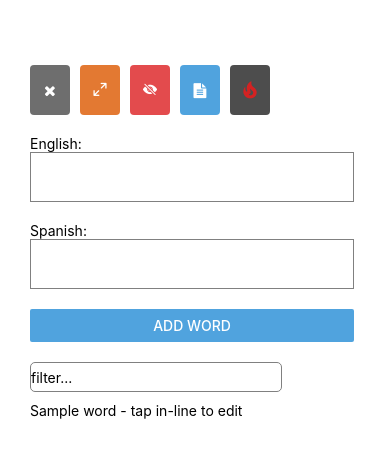
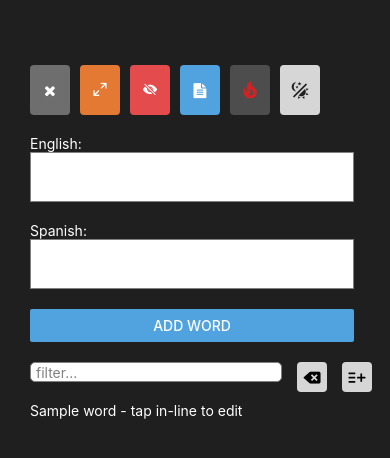
Before and after one commit to jeremytower/r.native-translation-vocab-list, a React Native app: screen / in a window 390 px wide. Shown: the top 458 px of the page. Built offline with nearby package versions, Linux system fonts and the light colour scheme.

Commit message:
added dark mode, filter clear, easy add from filter, and more

```diff
--- a/App.js
+++ b/App.js
@@ -4,8 +4,10 @@ import React, { useEffect, useState } from 'react';
 import AsyncStorage from '@react-native-async-storage/async-storage';
 import Icon from 'react-native-vector-icons/FontAwesome';
 import MaterialIcons from 'react-native-vector-icons/MaterialIcons';
+import MaterialCommunityIcons from 'react-native-vector-icons/MaterialCommunityIcons';
 import AntDesign from 'react-native-vector-icons/AntDesign';
 import IonIcon from 'react-native-vector-icons/Ionicons';
+import EntypoIcon from 'react-native-vector-icons/Entypo';
 
 
 
@@ -19,6 +21,7 @@ export default function App() {
   const [engMode, setEngMode] = useState(false);
   const [showTrnsl, setShowTrnsl] = useState(true);
   const [uploadString, setUploadString] = useState('');
+  const [darkMode, setDarkMode] = useState(true);
 
   const editIconSize = 20;
 
@@ -26,6 +29,15 @@ export default function App() {
     list.sort((a, b) => {
       let aFld = engMode ? a.eng.toLowerCase() : a.esp.toLowerCase(),
           bFld = engMode ? b.eng.toLowerCase() : b.esp.toLowerCase();
+
+      if(engMode) {
+        if(aFld.substring(0, 3) === "to ") {
+          aFld = aFld.slice(2).trim();
+        }
+        if(bFld.substring(0, 3) === "to ") {
+          bFld = bFld.slice(2).trim();
+        }
+      }
 
       if ( aFld < bFld) {
           return -1;
@@ -142,6 +154,10 @@ export default function App() {
     setShowAdd(false);
   }
 
+  function darkModeButtonClick(){
+    setDarkMode(!darkMode);
+  }
+
   function onAddWordClick(){
     addWord();
   }
@@ -171,6 +187,7 @@ export default function App() {
       setUploadString("");
     }
     _saveImport(insertList);
+    setShowImport(false);
   }
 
   function exportItems(){
@@ -206,6 +223,7 @@ export default function App() {
       setEspText('');
       setEngText('');
       _storeItem(newItem);
+      setShowAdd(false);
     }
   }
   function tapListItem(item){
@@ -245,36 +263,64 @@ export default function App() {
       setWordList(newList);
     }
   }
+  function addFromFilter(){
+    setShowAdd(true);
+    if(engMode){setEngText(filterString);}
+    else{setEspText(filterString);}
+    setFilterString("");
+  }
   return (
-    <View style={styles.container}>
+    <View style={[styles.container, darkMode ? styles.darkBackground : styles.lightBackground]}>
       <ButtonBar showAdd={showAdd} showImport={showImport} engMode={engMode} showTrnsl={showTrnsl}
         setShowAdd={setShowAdd} setShowImport={setShowImport} setEngMode={setEngMode} setShowTrnsl={setShowTrnsl}
-        addButtonClick={addButtonClick}  langButtonClick={langButtonClick} importButtonClick={importButtonClick} deleteAll={deleteAll} />
+        addButtonClick={addButtonClick}  langButtonClick={langButtonClick} importButtonClick={importButtonClick} deleteAll={deleteAll}
+        darkMode={darkMode} darkModeButtonClick={darkModeButtonClick}  />
 
-      <AddSection showAdd={showAdd} engText={engText} espText={espText}
+      <AddSection showAdd={showAdd} engText={engText} espText={espText} darkMode={darkMode}
         setEngText={setEngText} setEspText={setEspText} onAddWordClick={onAddWordClick} />
       <ImportSection showImport={showImport} uploadString={uploadString}
         importItems={importItems} exportItems={exportItems} setUploadString={setUploadString}/>
-      <TextInput style={styles.filterBox} defaultValue={filterString} onChangeText={newText => setFilterString(newText)} placeholder='filter...' />
+      <View style={styles.filterBar}>
+        <TextInput style={styles.filterBox}
+          defaultValue={filterString} onChangeText={newText => setFilterString(newText)} placeholder='filter...'
+            placeholderTextColor="gray" />
+
+        <TouchableOpacity style={[styles.filterClear, styles.filterButton]} onPress={()=> setFilterString("")}>
+                <EntypoIcon
+                  name='erase'
+                  size={17}
+                  color='black'/>
+              </TouchableOpacity>
+        <TouchableOpacity style={[styles.filterAdd, styles.filterButton]} onPress={()=> addFromFilter()}>
+                <EntypoIcon
+                  name='add-to-list'
+                  size={17}
+                  color='black'/>
+              </TouchableOpacity>
+
+      </View>
       <View style={styles.listSection}>
         <FlatList data={wordList.filter(word => word.eng.toLowerCase().includes(filterString.toLocaleLowerCase())
                                         || word.esp.toLowerCase().includes(filterString.toLocaleLowerCase()))}
-          extraData={wordList}
           renderItem={({item}) =>
-            <ListItem engMode={engMode} showTrnsl={showTrnsl} item={item} editIconSize={editIconSize}
+            <ListItem engMode={engMode} showTrnsl={showTrnsl} item={item} editIconSize={editIconSize} darkMode={darkMode}
             tapListItem={tapListItem} saveListItem={saveListItem} closeListItem={closeListItem} deleteListItem={deleteListItem}  />
           }
+          initialNumToRender={30}
+          maxToRenderPerBatch={10}
+          updateCellsBatchingPeriod={50}
+          windowSize={5}
         />
       </View>
     </View>
   );
 }
 
-function ListItem(props) {
+function ListItem(props){
   if(!props.item.editMode){
     return(
       <TouchableOpacity onPress={() => props.tapListItem(props.item)}>
-        <Text style={styles.item}>
+        <Text style={props.darkMode ? styles.darkModeTextColor : styles.lightModeTextcolor}>
           { (props.engMode ? props.item.eng : props.item.esp)  + (props.showTrnsl ? " - " + (props.engMode? props.item.esp : props.item.eng) : '') }
         </Text>
       </TouchableOpacity>
@@ -364,6 +410,14 @@ function ButtonBar(props) {
           size={20}
           color={'#D42222'}/>
       </TouchableOpacity>
+
+      <TouchableOpacity style={[styles.topButton, props.darkMode ? styles.lightModeButton : styles.darkModeButton]}
+        onPress={() => props.darkModeButtonClick()} >
+        <MaterialCommunityIcons
+          name={'theme-light-dark'}
+          size={20}
+          color={props.darkMode ? '#1f1f1f' : '#fff'}/>
+      </TouchableOpacity>
     </View>
   );
 }
@@ -373,7 +427,7 @@ function AddSection(props) {
     return(
       <>
         <View style={styles.inputGroup}>
-          <Text style={styles.headerText}>English:</Text>
+          <Text style={[styles.headerText, props.darkMode? styles.darkModeTextColor : styles.lightModeTextcolor]}>English:</Text>
           <TextInput
             style={styles.textBox}
             onChangeText={newText => props.setEngText(newText)}
@@ -382,7 +436,7 @@ function AddSection(props) {
         </View>
 
         <View style={styles.inputGroup}>
-          <Text style={styles.headerText}>Spanish:</Text>
+          <Text style={[styles.headerText, props.darkMode? styles.darkModeTextColor : styles.lightModeTextcolor]}>Spanish:</Text>
           <TextInput
             style={styles.textBox}
             onChangeText={newText => props.setEspText(newText)}
@@ -413,7 +467,7 @@ function ImportSection(props) {
                 numberOfLines={10}
               />
         </View>
-        <Text style={styles.importExampleText}>Format: Lang2Word1: Lang1Word1, Lang2Word2: Lang1Word2 etc...</Text>
+        <Text style={styles.importExampleText}>Format: Lang2Word1 - Lang1Word1, Lang2Word2 - Lang1Word2 etc...</Text>
         <View style={styles.importButtons}>
           <View style={styles.importButton}>
             <Button onPress={() => props.exportItems()}
@@ -436,11 +490,22 @@ const editHeight = 40;
 const styles = StyleSheet.create({
   container: {
     flex: 1,
-    backgroundColor: '#fff',
     alignItems: 'flex-start',
     justifyContent: 'flex-start',
-    marginTop: 50,
-    marginLeft: 30
+    paddingTop: 50,
+    paddingLeft: 30,
+  },
+  darkBackground: {
+    backgroundColor: '#1f1f1f'
+  },
+  lightBackground: {
+    backgroundColor: '#fff'
+  },
+  darkModeTextColor: {
+    color: 'white'
+  },
+  lightModeTextcolor: {
+    color: 'black'
   },
   buttonBarWrapper: {
     justifyContent: 'flex-start',
@@ -458,16 +523,39 @@ const styles = StyleSheet.create({
     justifyContent: 'center',
     alignItems: 'center',
   },
+  filterBar: {
+    width: '100%',
+    flexDirection: 'row',
+    flexWrap: 'wrap',
+    height: 30,
+    marginBottom: 10
+  },
   filterBox: {
     borderColor: 'gray',
     borderWidth: .4,
-    height: 30,
     width: '70%',
     borderRadius: 5,
     marginBottom: 10,
+    color: 'gray',
+    paddingLeft: 5,
+    backgroundColor: 'white',
+    marginRight: 15
+  },
+  filterButton: {
+    backgroundColor: '#D6D6D6',
+    alignItems: 'center',
+    justifyContent: 'center',
+    height: 30,
+    width: 30,
+    borderRadius: 4,
+    marginRight: 15,
+  },
+  filterAdd: {
+  },
+  filterClear: {
   },
   listSection: {
-    maxHeight: 670,
+    maxHeight: 600,
     width: '100%',
   },
   showAddButtonOpen: {
@@ -488,6 +576,12 @@ const styles = StyleSheet.create({
   killButton: {
     backgroundColor: '#4d4d4d'
   },
+  darkModeButton: {
+    backgroundColor: '#4d4d4d'
+  },
+  lightModeButton: {
+    backgroundColor: '#D6D6D6'
+  },
   showTrnslButton: {
     width: 80,
     marginRight: 10,
@@ -496,8 +590,9 @@ const styles = StyleSheet.create({
     borderColor: 'gray',
     borderWidth: 1,
     height: 50,
-  },
-  item: {
+    paddingLeft: 5,
+    backgroundColor: 'white',
+    color: 'black'
   },
   itemEditMode: {
     justifyContent: 'flex-end',
@@ -509,6 +604,8 @@ const styles = StyleSheet.create({
   itemEditTextbox: {
     height: editHeight,
     borderColor: 'gray',
+    color: 'gray',
+    backgroundColor: 'white',
     borderLeftWidth: 1,
     borderRightWidth: 1,
     borderTopWidth: .4,
```
